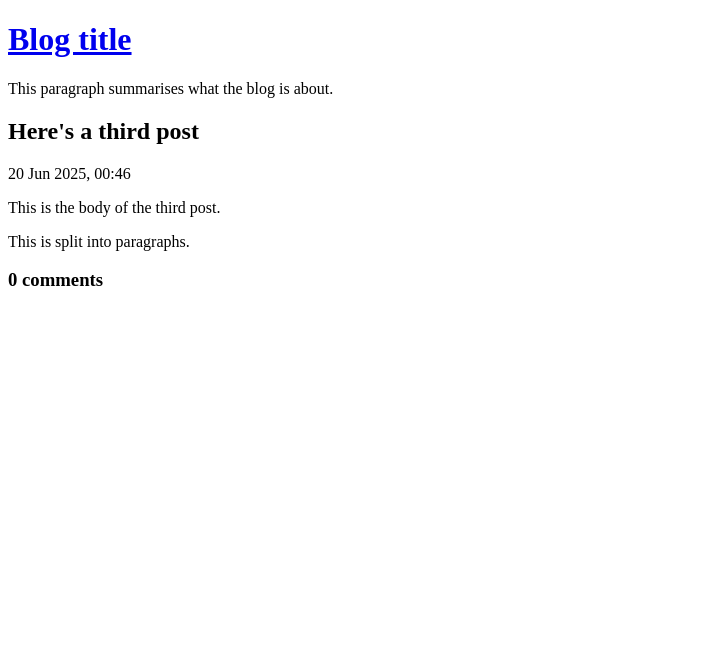
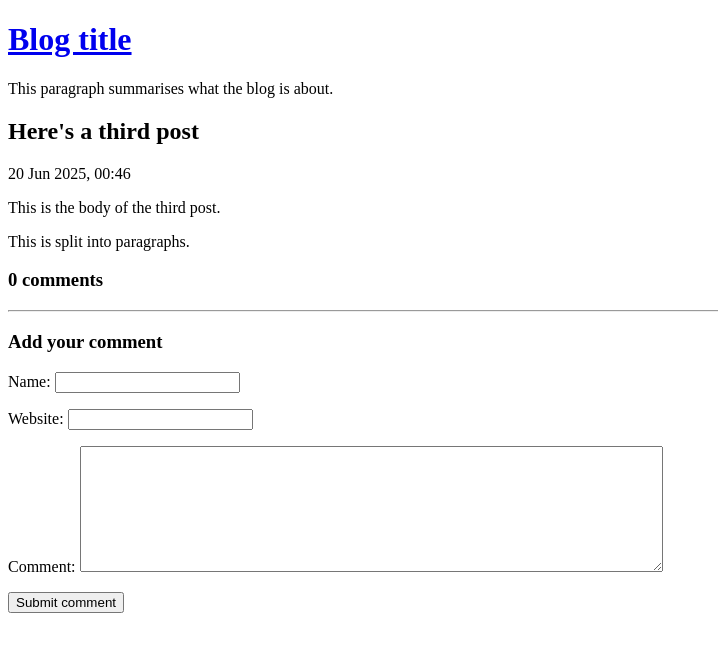
Before and after one commit to jk-thomas/BlogSystem, a PHP site: page /view-post.php?post_id=3 in a window 1280 px wide. Shown: the top 652 px of the page, without its empty margins (0-718 px from the left). Run offline with PHP 8.4, Linux system fonts and the light colour scheme; data comes from the database, SQL or seed files in the repository; both versions use the stored data as it was after the commit.

Commit message:
v0.41 - commenting form

```diff
--- a/lib/view-post.php
+++ b/lib/view-post.php
@@ -5,7 +5,6 @@
  * @param integer $postId
  * @throws Exception
  */
-
 function getPostRow(PDO $pdo, $postId) {
     $stmt = $pdo->prepare(
         'SELECT
@@ -31,3 +30,79 @@ function getPostRow(PDO $pdo, $postId) {
 
     return $row;
 }
+
+/**
+ * Writes a comment to a post
+ *
+ * @param PDO $pdo
+ * @param integer $postId
+ * @param array $commentData
+ * @return array
+ */
+function addCommentToPost(PDO $pdo, $postId, array $commentData)
+{
+    $errors = array();
+
+    // Validation
+    if (empty($commentData['name'])) {
+        $errors[] = 'A name is required';
+    }
+    if (empty($commentData['text'])) {
+        $errors[] = 'A comment is required';
+    }
+    if (!$errors) {
+        $sql = "
+            INSERT INTO comment
+                (name, website, text, created_at, post_id)
+            VALUES
+                (:name, :website, :text, :created_at, :post_id)
+        ";
+        $stmt = $pdo->prepare($sql);
+        if ($stmt === false) {
+            throw new Exception('Cannot prepare statement to insert comment');
+        }
+        $createdTimestamp = date('Y-m-d H:i:s');
+        $result = $stmt->execute(
+            array_merge(
+                $commentData,
+                array('post_id' => $postId, 'created_at' => $createdTimestamp, )
+            )
+        );
+
+        if ($result === false) {
+            // @todo Renders a database-level message to the user, fix this
+            $errorInfo = $stmt->errorInfo();
+            if ($errorInfo) {
+                $errors[] = $errorInfo[2];
+            }
+        }
+    }
+
+    return $errors;
+
+    // $sql = "
+    //     INSERT INTO comment
+    //         (post_id, name, text, website)
+    //     VALUES
+    //         (:post_id, :name, :text, :website)
+    // ";
+    // $stmt = $pdo->prepare($sql);
+    // if ($stmt === false)
+    // {
+    //     throw new Exception('There was a problem preparing this query');
+    // }
+    // $result = $stmt->execute(
+    //     array(
+    //         'post_id' => $postId,
+    //         'name' => $commentData['name'],
+    //         'text' => $commentData['text'],
+    //         'website' => $commentData['website'],
+    //     )
+    // );
+    // if ($result === false)
+    // {
+    //     throw new Exception('There was a problem running this query');
+    // }
+
+    // return array('success' => true);
+}
--- /dev/null
+++ b/templates/comment-form.php
@@ -0,0 +1,51 @@
+<?php ?>
+<hr />
+
+<?php // Report errors in bp list ?>
+<?php if ($errors): ?>
+    <div style="border: 1px solid #ff6666; padding: 6px;">
+        <ul>
+            <?php foreach ($errors as $error): ?>
+                <li><?php echo $error ?></li>
+            <?php endforeach ?>
+        </ul>
+    </div>
+<?php endif ?>
+
+<h3>Add your comment</h3>
+
+<form method="post">
+    <p>
+        <label for="comment-name">
+            Name:
+        </label>
+        <input
+            type="text"
+            id="comment-name"
+            name="comment-name"
+        />
+    </p>
+    <p>
+        <label for="comment-website">
+            Website:
+        </label>
+        <input
+            type="text"
+            id="comment-website"
+            name="comment-website"
+        />
+    </p>
+    <p>
+        <label for="comment-text">
+            Comment:
+        </label>
+        <textarea
+            id="comment-text"
+            name="comment-text"
+            rows="8"
+            cols="70"
+        ></textarea>
+    </p>
+
+    <input type="submit" value="Submit comment" />
+</form>
--- a/view-post.php
+++ b/view-post.php
@@ -19,6 +19,26 @@ $row = getPostRow($pdo, $postId);
 // If the post does not exist
 if (!$row) {
     redirectAndExit('index.php?not_found=1');
+}
+
+$errors = null;
+if ($_POST)
+{
+    $commentData = array(
+        'name' => $_POST['comment-name'],
+        'website' => $_POST['comment-website'],
+        'text' => $_POST['comment-text'],
+    );
+    $errors = addCommentToPost(
+        $pdo,
+        $postId,
+        $commentData
+    );
+    // If there are no errors, redirect back to self and redisplay
+    if (!$errors)
+    {
+        redirectAndExit('view-post.php?post_id=' . $postId);
+    }
 }
 
 // Swap carriage returns for paragraph breaks
@@ -66,5 +86,7 @@ $paraText = str_replace("\n", "<p></p>", $bodyText);
                 </div>
             </div>
         <?php endforeach ?>
+
+        <?php require 'templates/comment-form.php' ?>
     </body>
 </html>
```
Also changed, not shown: data/data.sqlite.
